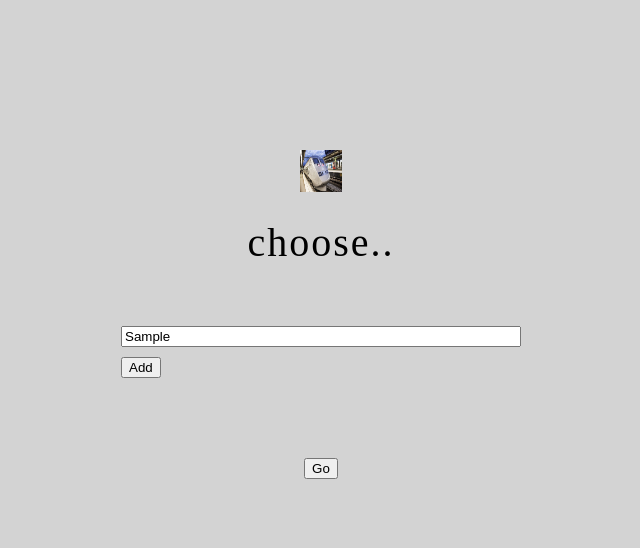
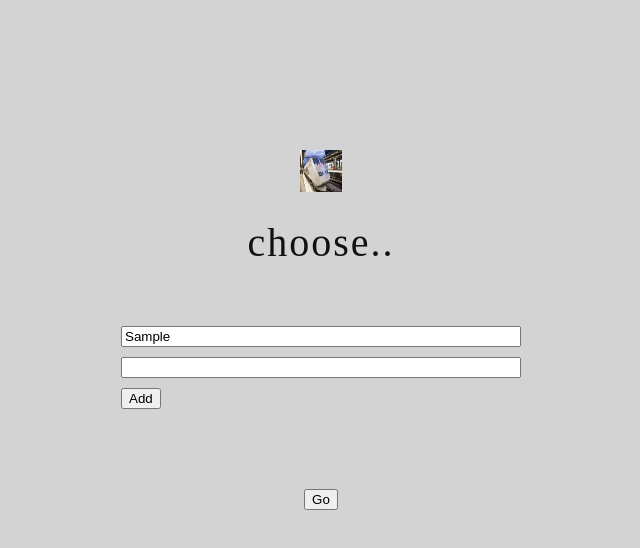
Before and after one commit to limpanini/help-me-choose, a plain HTML site: page index.html in a window 1280 px wide. Both pictures are taken after typing "Sample" into the empty fields and a click on the button "Add". Shown: the whole page, without its empty margins (319-959 px from the left). Drawn offline with nearby package versions, Linux system fonts and the light colour scheme.

Commit message:
added jquery and some css

```diff
--- a/index.html
+++ b/index.html
@@ -7,7 +7,7 @@
   </head>
   <body>
     <img src="train.jpeg" alt="train" height="42" width="42">
-    <h1>choose..</h1>
+    <h1 class="header">choose..</h1>
 
     <div class="inputSection">
       <div class="inputs">
@@ -15,6 +15,31 @@
       </div>
       <button class="addOption">Add</button>
     </div>
+    <div class="resultSection"></div>
     <button>Go</button>
+    <script src="https://code.jquery.com/jquery-3.2.1.min.js"></script>
+    <script>
+      //när vi laddar sidan ska vi köra en funktion
+      //det hide funktionen gör är att den lägger till display none på klassen resultsection
+      $(function() {
+        $('.resultSection').hide()
+
+        //vi skapar en variablel som är en funktion
+        var add_option = function() {
+          $('.inputs').append('<input></input>')
+        }
+        var add_background = function() {
+          $('body').toggleClass('dark')
+        }
+        //nu ska vi hitta knappen så att när vi klickar på knappen så körs fnktkonen oven
+        //hitta add option och på klick kör addoption
+        $('.addOption').click(add_option)
+
+        $('.header').click(add_background)
+
+
+      })
+
+    </script>
   </body>
 </html>
--- a/main.css
+++ b/main.css
@@ -5,6 +5,12 @@ body {
   align-items: center;
   margin-top: 150px;
   background-color: lightgray;
+  color: #111111;
+}
+
+.dark {
+  background-color: #111111;
+  color: white;
 }
 
 h1 {
```
